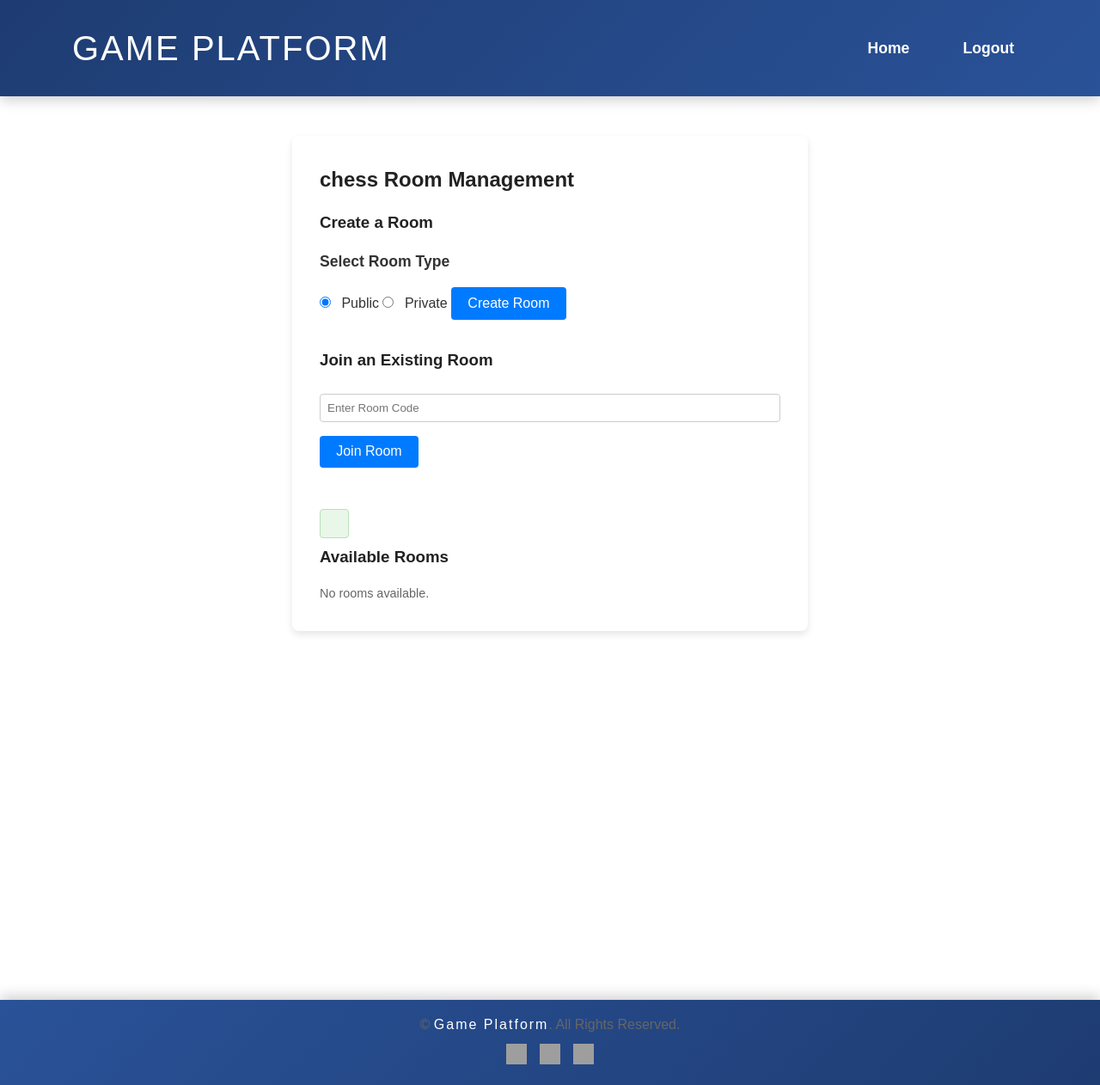
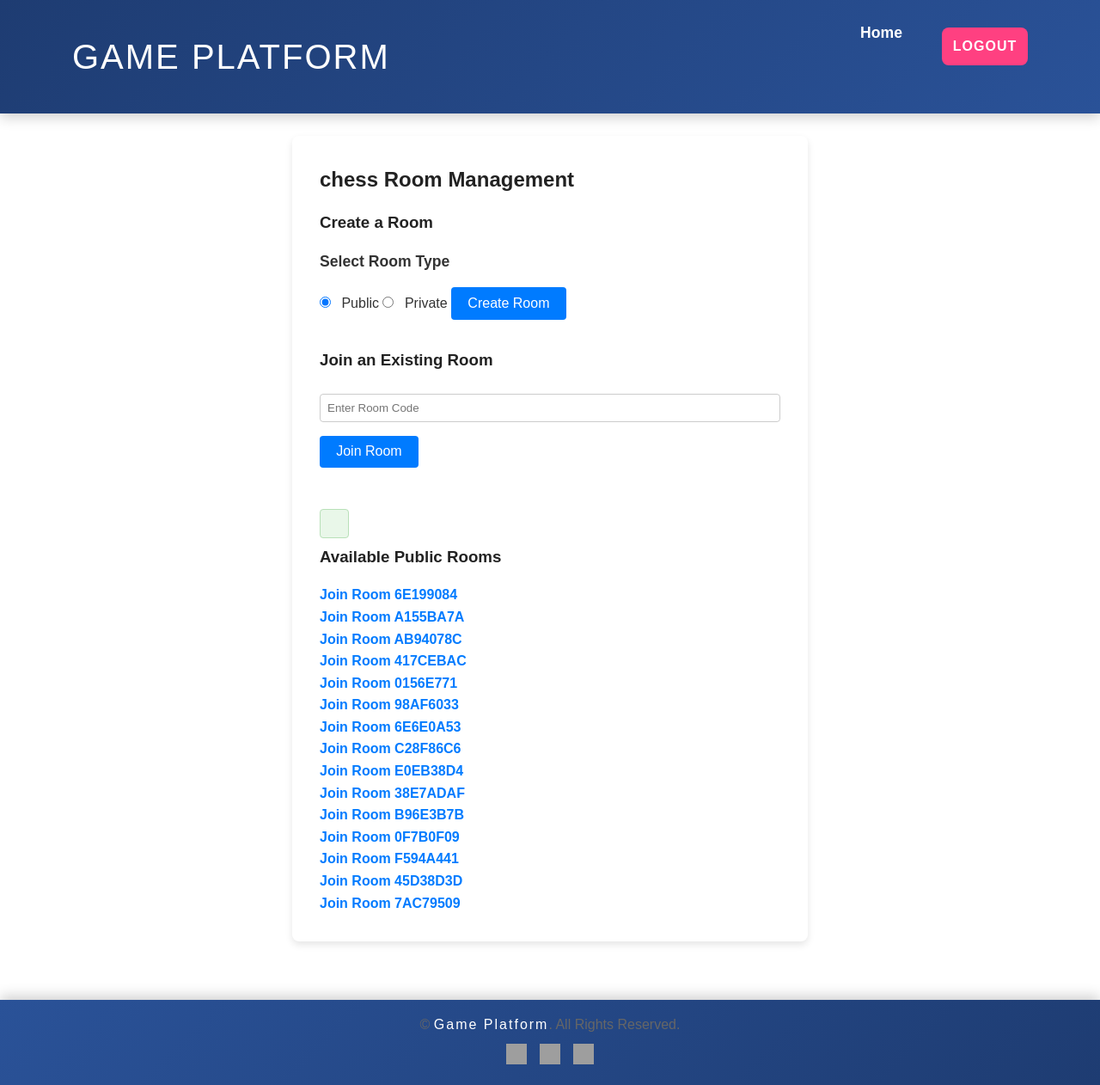
Before and after one commit to shrutiprasaddd/multiplayergame, a Django app: page /game_room/1/ in a window 1280 px wide. Shown: the whole page at 86% size. Run offline with Django 5.2, Linux system fonts and the light colour scheme; a user stored in the database is signed in; data comes from the database, SQL or seed files in the repository; both versions use the stored data as it was after the commit; grey boxes are pictures that could not be loaded.

Commit message:
Updated AllGameZone submodule

```diff
--- a/AllGameZone/settings.py
+++ b/AllGameZone/settings.py
@@ -157,3 +157,4 @@
 MEDIA_ROOT = os.path.join(BASE_DIR, 'media/')
 
 LOGIN_REDIRECT_URL = '/'
+LOGOUT_REDIRECT_URL = '/'
--- a/accounts/urls.py
+++ b/accounts/urls.py
@@ -5,5 +5,5 @@
 urlpatterns = [
     path('signup/', signup_view, name='signup'),
     path('login/', CustomLoginView.as_view(), name='login'),
-    path('logout/', LogoutView.as_view(next_page='login'), name='logout'),
+    path('logout/', LogoutView.as_view(next_page='home'), name='logout'),
 ]
--- a/accounts/views.py
+++ b/accounts/views.py
@@ -28,7 +28,7 @@
 
 def logout_view(request):
     logout(request)
-    return redirect('login')  # Redirect to login page
+    return redirect('home')  # Redirect to login page
 
 
 class CustomLogoutView(LogoutView):
--- a/games/templates/games/game_room.html
+++ b/games/templates/games/game_room.html
@@ -37,15 +37,17 @@
     <!-- Display Room Code or Information -->
     <div id="room-info" style="margin-top: 1rem;"></div>
 
-    <!-- Available Rooms -->
-    <h3>Available Rooms</h3>
-    {% for room in game.game_room_set.all %}
-        <a href="{% url 'game_lobby' room_code=room.room_code game_id=game.game_id %}">
-            Join Room {{ room.room_code }}
-        </a><br>
-    {% empty %}
-        <p>No rooms available.</p>
-    {% endfor %}
+    <!-- Available Public Rooms -->
+    <h3>Available Public Rooms</h3>
+    {% if public_rooms %}
+        {% for room in public_rooms %}
+            <a href="{% url 'game_lobby' room_code=room.room_code game_id=game.game_id %}">
+                Join Room {{ room.room_code }}
+            </a><br>
+        {% endfor %}
+    {% else %}
+        <p>No public rooms available.</p>
+    {% endif %}
 </div>
 
 <script>
@@ -57,9 +59,9 @@
     });
     const data = await response.json();
     if (response.ok) {
-        document.getElementById('room-info').innerHTML = `Room Created! Code: ${data.room_code}`;
+        document.getElementById('room-info').innerHTML = `<p>Room Created Successfully! Your Room Code is: <strong>${data.room_code}</strong></p>`;
     } else {
-        alert(data.error || "An error occurred.");
+        alert(data.error || "An error occurred while creating the room.");
     }
 };
 
@@ -71,30 +73,11 @@
     });
     const data = await response.json();
     if (response.ok) {
-        // Redirect to the room lobby after joining the room
         window.location.href = `/game_lobby/${data.room_code}/${data.game_id}/`;
     } else {
         alert(data.error || "An error occurred.");
     }
 };
-
-
-document.getElementById('create-room-form').onsubmit = async function (e) {
-    e.preventDefault();
-    const response = await fetch("", {
-        method: "POST",
-        body: new FormData(this),
-    });
-    const data = await response.json();
-    if (response.ok) {
-        // Show the room code dynamically
-        document.getElementById('room-info').innerHTML = `<p>Room Created Successfully! Your Room Code is: <strong>${data.room_code}</strong></p>`;
-    } else {
-        alert(data.error || "An error occurred while creating the room.");
-    }
-};
-
-
 </script>
 
 {% endblock %}
--- a/games/templates/games/index.html
+++ b/games/templates/games/index.html
@@ -197,7 +197,11 @@
                         <li><a href="{% url 'signup' %}" class="nav-link">Signup</a></li>
                         <li><a href="{% url 'login' %}" class="nav-link">Login</a></li>
                         {% else %}
-                        <li><a href="{% url 'logout' %}" class="nav-link">Logout</a></li>
+                        <!-- <li><a href="{% url 'logout' %}" class="nav-link">Logout</a></li> -->
+                        <form id="logout-form" action="{% url 'logout' %}" method="post" style="display: inline;">
+                            {% csrf_token %}
+                            <button type="submit" class="btn btn-danger" onclick="redirectToHome()">Logout</button>
+                        </form>
                         {% endif %}
                     </ul>
                 </nav>
@@ -211,7 +215,11 @@
         <a href="{% url 'signup' %}">Signup</a>
         <a href="{% url 'login' %}">Login</a>
         {% else %}
-        <a href="{% url 'logout' %}">Logout</a>
+        <!-- <a href="{% url 'logout' %}">Logout</a> -->
+        <form id="logout-form" action="{% url 'logout' %}" method="post" style="display: inline;">
+            {% csrf_token %}
+            <button type="submit" class="btn btn-danger" onclick="redirectToHome()">Logout</button>
+        </form>
         {% endif %}
     </div>
 
--- a/games/views.py
+++ b/games/views.py
@@ -44,11 +44,58 @@
 
 #     return render(request, 'games/home.html', {'games': games})
 
+# from django.views.decorators.csrf import csrf_exempt
+
+# @csrf_exempt
+# def game_room_views(request, game_id):
+#     game = Game.objects.get(game_id=game_id)
+
+#     if request.method == 'POST':
+#         action = request.POST.get('action')
+
+#         if action == 'create':
+#             room_type = request.POST.get('room_type', 'public')  # Default to 'public'
+
+#             # Create a new room with the selected visibility type
+#             room = GameRoom.objects.create(
+#                 game=game,
+#                 created_by=request.user,
+#                 room_code=str(uuid.uuid4())[:8].upper(),  # Ensure the room code is uppercase
+#                 is_private=(room_type == 'private')
+#             )
+#             room.players.add(request.user)  # Add the host as a player
+#             room.save()
+
+#             # Return JSON response with room code
+#             return JsonResponse({'room_code': room.room_code})
+
+#         elif action == 'join':
+#             room_code = request.POST.get('room_code', '').strip().upper()  # Normalize to uppercase
+#             try:
+#                 room = GameRoom.objects.get(room_code=room_code, game=game)
+#                 room.players.add(request.user)  # Add user to the room
+#                 room.save()
+#                 return JsonResponse({'room_code': room.room_code, 'game_id': game_id})
+#             except GameRoom.DoesNotExist:
+#                 return JsonResponse({'error': 'Invalid room code or room does not exist'}, status=400)
+
+#     return render(request, 'games/game_room.html', {'game': game})
+
+
+
+
+from django.shortcuts import render
+from django.http import JsonResponse
+from .models import Game, GameRoom
 from django.views.decorators.csrf import csrf_exempt
+import uuid
 
 @csrf_exempt
 def game_room_views(request, game_id):
-    game = Game.objects.get(game_id=game_id)
+    try:
+        game = Game.objects.get(game_id=game_id)
+    except Game.DoesNotExist:
+        return render(request, 'games/game_room.html', {'game': None, 'error': 'Game not found'})
 
     if request.method == 'POST':
         action = request.POST.get('action')
@@ -72,14 +119,21 @@
         elif action == 'join':
             room_code = request.POST.get('room_code', '').strip().upper()  # Normalize to uppercase
             try:
-                room = GameRoom.objects.get(room_code=room_code, game=game)
+                room = GameRoom.objects.get(room_code=room_code, game=game, is_active=True)
                 room.players.add(request.user)  # Add user to the room
                 room.save()
                 return JsonResponse({'room_code': room.room_code, 'game_id': game_id})
             except GameRoom.DoesNotExist:
                 return JsonResponse({'error': 'Invalid room code or room does not exist'}, status=400)
 
-    return render(request, 'games/game_room.html', {'game': game})
+    # For GET requests, fetch all active public rooms for the game
+    public_rooms = GameRoom.objects.filter(game=game, is_active=True, is_private=False)
+
+    return render(request, 'games/game_room.html', {
+        'game': game,
+        'public_rooms': public_rooms  # Pass public rooms to the template
+    })
+
 
 
 from django.urls import reverse
```
Also changed, not shown: games/templates/games/home.html (+11 -2 lines), db.sqlite3.
